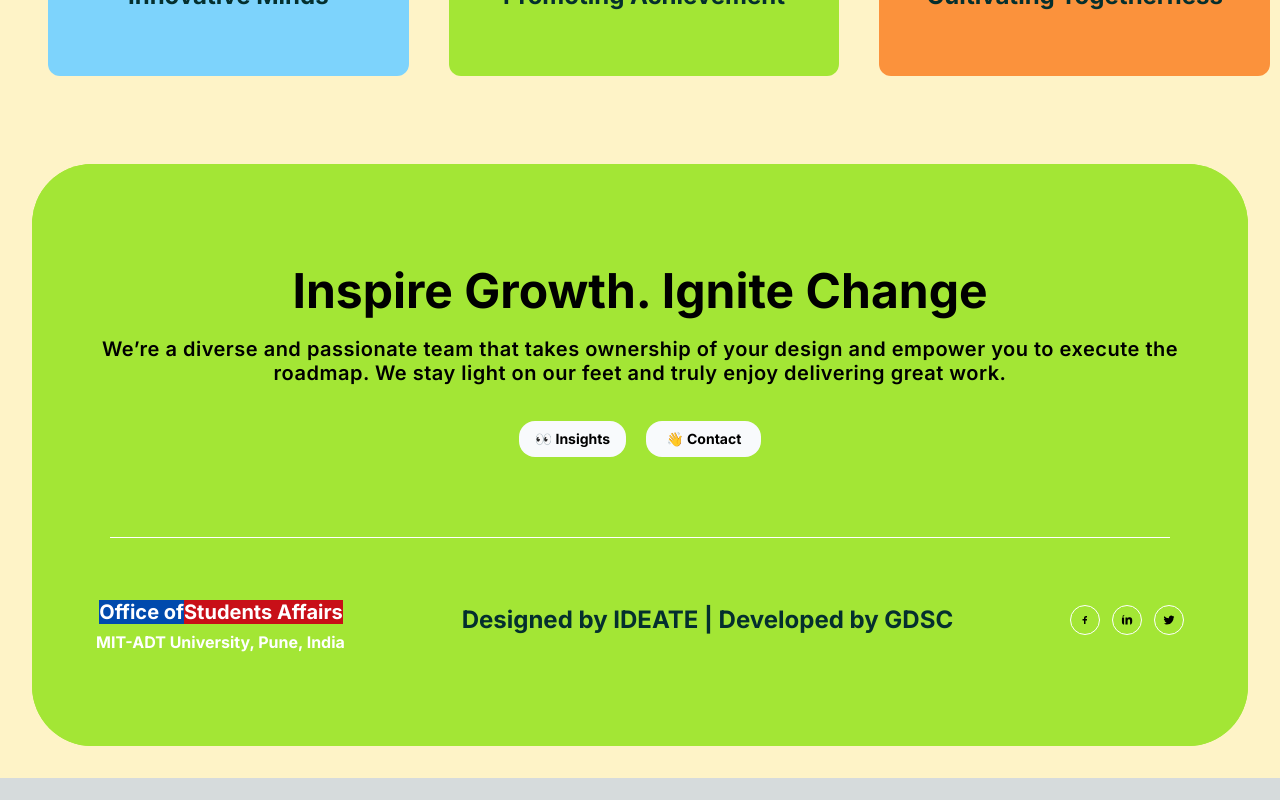
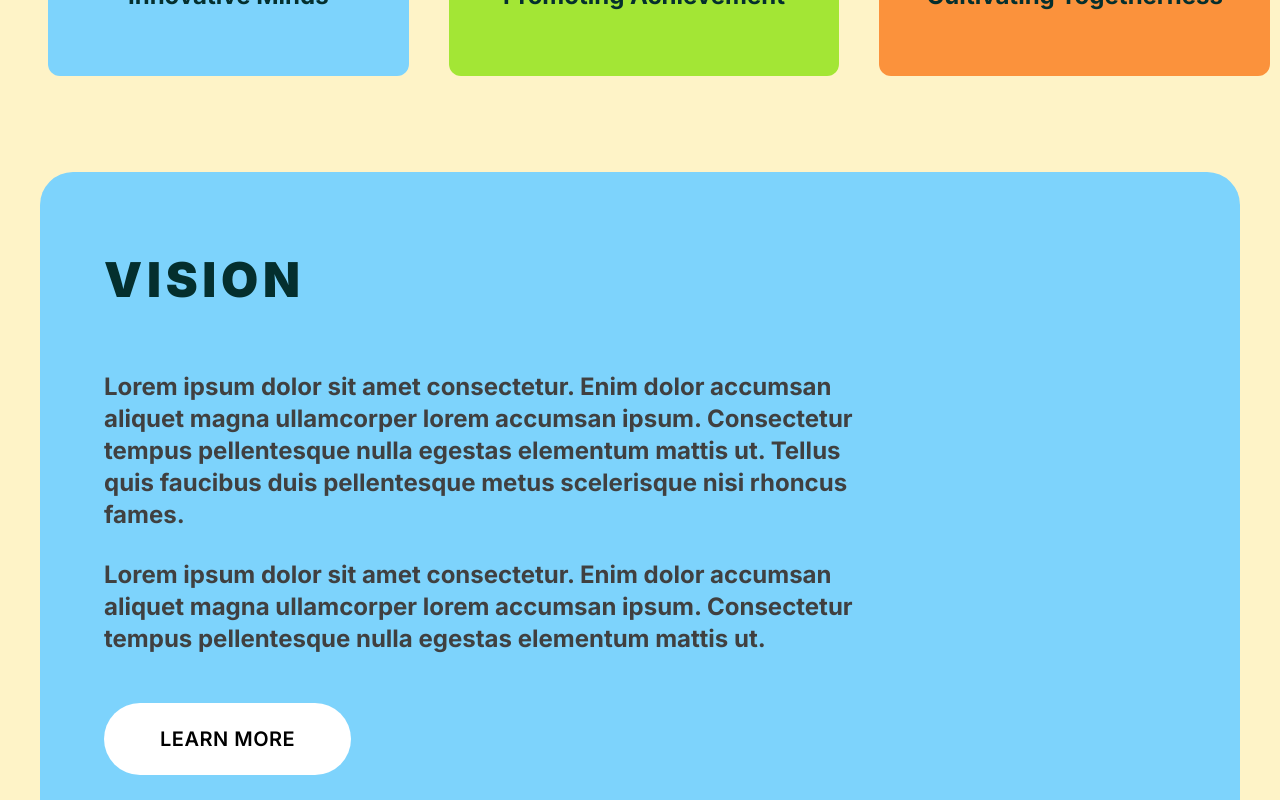
Before and after one commit to Akshat-Vashisht/student-council-website-v2, a Next.js app: page / in a window 1280 px wide. Shown: the part 1560-2360 px from the top of the page. Before the commit the page ends 2338 px from the top, so only its background shows below. Built offline with nearby package versions, Linux system fonts and the light colour scheme.

Commit message:
ADD: Vission component

```diff
--- a/app/page.js
+++ b/app/page.js
@@ -1,6 +1,7 @@
 import Hero from "@components/Home/Hero";
 import Impact from "@components/Home/Impact";
 import Scroll from "@components/Home/Scroll.js";
+import Vision from "@components/Home/Vision";
 import What from "@components/Home/What";
 
 function Home() {
@@ -10,6 +11,7 @@ function Home() {
       <Scroll />
       <What />
       <Impact />
+      <Vision />
     </div>
   );
 }
--- /dev/null
+++ b/components/Home/Vision.js
@@ -0,0 +1,41 @@
+function Vission() {
+  return (
+    <div>
+      <div className="flex flex-col justify-center p-10 bg-amber-100">
+        <div className="flex flex-col items-center px-16 pt-3.5 pb-20 w-full bg-sky-300 rounded-[33px] max-md:px-5 max-md:max-w-full">
+          <div className="flex flex-col mb-1.5 w-full max-w-[1143px] max-md:max-w-full">
+            <div className="max-md:max-w-full">
+              <div className="flex gap-5 max-md:flex-col max-md:gap-0">
+                <div className="flex flex-col w-[71%] max-md:ml-0 max-md:w-full">
+                  <div className="flex flex-col grow mt-12 text-2xl font-bold text-neutral-700 max-md:mt-10 max-md:max-w-full">
+                    <div className="text-5xl font-black text-justify uppercase leading-[92.71px] text-teal-950 tracking-[4.75px] max-md:max-w-full max-md:text-4xl">
+                      VISION
+                    </div>
+                    <div className="mt-11 max-md:mt-10 max-md:max-w-full">
+                      Lorem ipsum dolor sit amet consectetur. Enim dolor
+                      accumsan aliquet magna ullamcorper lorem accumsan ipsum.
+                      Consectetur tempus pellentesque nulla egestas elementum
+                      mattis ut. Tellus quis faucibus duis pellentesque metus
+                      scelerisque nisi rhoncus fames.{" "}
+                    </div>
+                    <div className="mt-7 max-md:max-w-full">
+                      Lorem ipsum dolor sit amet consectetur. Enim dolor
+                      accumsan aliquet magna ullamcorper lorem accumsan ipsum.
+                      Consectetur tempus pellentesque nulla egestas elementum
+                      mattis ut.{" "}
+                    </div>
+                  </div>
+                </div>
+              </div>
+            </div>
+            <button className="justify-center self-start px-14 py-6 mt-12 text-xl font-semibold tracking-wide leading-6 text-black whitespace-nowrap bg-white rounded-[39.459px] max-md:px-5 max-md:mt-10">
+              LEARN MORE
+            </button>
+          </div>
+        </div>
+      </div>
+    </div>
+  );
+}
+
+export default Vission;
```
